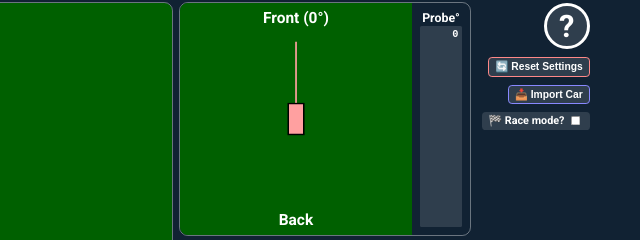
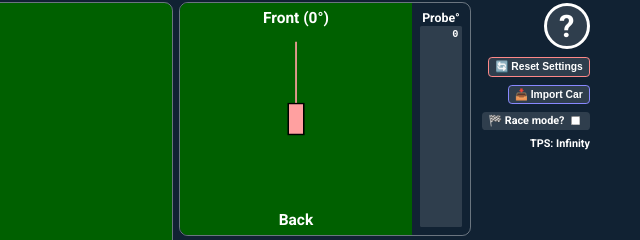
Before and after one commit to CCheukKa/racing-ai, a website: page page.html in a window 1280 px wide. Both pictures are taken after a click on the button "Start". Shown: the part 161-401 px from the top of the page, 640-1280 px from the left. Drawn offline with nearby package versions, Linux system fonts and the light colour scheme; a web font is replaced by a local one.

Commit message:
feat: add tick speed display to show average TPS during simulation

```diff
--- a/page.html
+++ b/page.html
@@ -241,6 +241,7 @@
                 <label for="raceModeButton">🏁 Race mode?</label>
                 <input type="checkbox" id="raceModeButton">
             </div>
+            <div id="tickSpeed">TPS: 0</div>
         </div>
         <div id="dragPrompt" class="hidden"> Drop car JSON files here to import them </div>
     </div>
--- a/script.js
+++ b/script.js
@@ -156,13 +156,24 @@ raceModeButton.addEventListener('click', () => {
         recalculateWhatTextSizes();
     }, 200);
 });
+const tickSpeedDisplay = document.getElementById('tickSpeed');
+const tickDurations = [];
 /* -------------------------------------------------------------------------- */
 /*                                   Stadium                                  */
 /* -------------------------------------------------------------------------- */
 class Stadium {
     static tickDo() {
         NaturalSelection.updateTickCounter();
+        const tickStart = performance.now();
         this.processCars();
+        const tickEnd = performance.now();
+        const tickDuration = tickEnd - tickStart;
+        tickDurations.push(tickDuration);
+        if (tickDurations.length > 100) {
+            tickDurations.shift();
+        }
+        const averageTickDuration = tickDurations.reduce((sum, duration) => sum + duration, 0) / tickDurations.length;
+        tickSpeedDisplay.textContent = `TPS: ${Math.round(1000 / averageTickDuration)}`;
         this.drawCars();
         cars.forEach(this.updateRoadScore);
     }
@@ -220,7 +231,7 @@ class Stadium {
         const cosAngle = Math.cos(car.angle + angle);
         const sinAngle = Math.sin(car.angle + angle);
         const maxDistance = 200;
-        const stepSize = 10;
+        const stepSize = 1;
         for (let distance = 0; distance < maxDistance; distance += stepSize) {
             const rayEnd = {
                 x: rayOrigin.x + cosAngle * distance,
```
Also changed, not shown: script.ts (+15 -1 lines).
